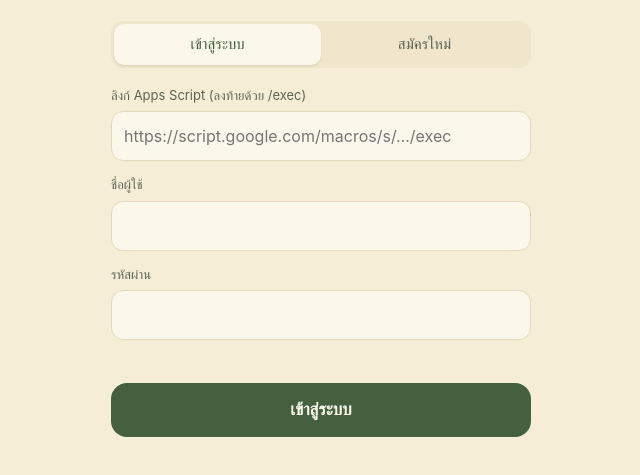
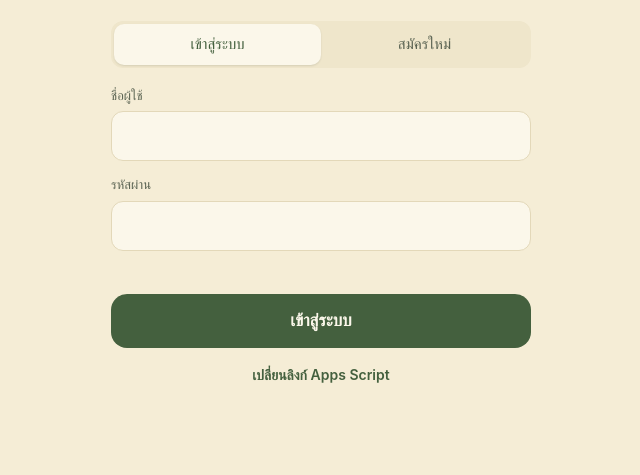
Before and after one commit to saranksb/SplitGo, a plain HTML site: page index.html in a window 1280 px wide. Shown: the part 213-688 px from the top of the page, without its empty margins (319-959 px from the left). Drawn offline with Linux system fonts and the light colour scheme; a web font is replaced by a local one.

Commit message:
Add files via upload

```diff
--- a/index.html
+++ b/index.html
@@ -588,7 +588,7 @@
 
 /* ---------- เชื่อมต่อ Apps Script ---------- */
 // ใส่ลิงก์ Apps Script ของคุณระหว่าง ' ' ตรงนี้ ทุกคนที่เปิดแอปจะไม่ต้องกรอกลิงก์เอง
-const DEFAULT_API = '';
+const DEFAULT_API = 'https://script.google.com/macros/s/AKfycbzKJ83C2doztFFIoppAVQ1W4Ov4Vv-eNO49W9gihOVS6KUuQ-19bGXPG7zvYDXzoS0/exec';
 const QP = new URLSearchParams(location.search);
 const QAPI = QP.get('api') || '';
 let QJOIN = (QP.get('join') || '').toUpperCase().replace(/[^A-Z0-9]/g, '');
```
